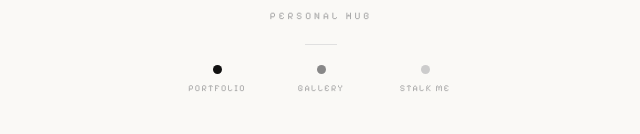
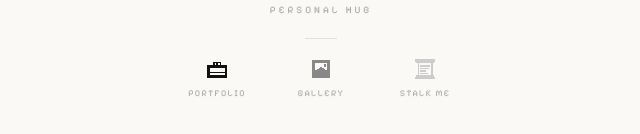
Before and after one commit to thomstah/personal-site, a Next.js app in the folder apps/hub/: page / in a window 1280 px wide. Shown: the part 582-716 px from the top of the page, without its empty margins (319-959 px from the left). Built offline with nearby package versions, Linux system fonts and the light colour scheme.

Commit message:
feat: replace nav dots with pixel art icons in hub
Briefcase for Portfolio, picture frame for Gallery,
scroll for Stalk Me links.

Co-Authored-By: Claude Sonnet 4.6 <noreply@anthropic.com>

```diff
--- /dev/null
+++ b/apps/hub/components/Icons.tsx
@@ -0,0 +1,53 @@
+interface IconProps {
+  size?: number;
+  color?: string;
+}
+
+export function BriefcaseIcon({ size = 20, color = 'currentColor' }: IconProps) {
+  return (
+    <svg viewBox="0 0 16 16" width={size} height={size} fill={color} shapeRendering="crispEdges" xmlns="http://www.w3.org/2000/svg">
+      <rect x="5" y="2" width="6" height="1"/>
+      <rect x="5" y="2" width="1" height="3"/>
+      <rect x="10" y="2" width="1" height="3"/>
+      <rect x="7" y="3" width="2" height="3"/>
+      <rect x="0" y="5" width="16" height="2"/>
+      <rect x="0" y="13" width="16" height="2"/>
+      <rect x="0" y="5" width="2" height="10"/>
+      <rect x="14" y="5" width="2" height="10"/>
+      <rect x="2" y="10" width="12" height="1"/>
+    </svg>
+  );
+}
+
+export function GalleryIcon({ size = 20, color = 'currentColor' }: IconProps) {
+  return (
+    <svg viewBox="0 0 16 16" width={size} height={size} fill={color} shapeRendering="crispEdges" xmlns="http://www.w3.org/2000/svg">
+      <rect x="1" y="1" width="14" height="2"/>
+      <rect x="1" y="13" width="14" height="2"/>
+      <rect x="1" y="1" width="2" height="14"/>
+      <rect x="13" y="1" width="2" height="14"/>
+      <rect x="10" y="4" width="2" height="2"/>
+      <rect x="7" y="6" width="2" height="1"/>
+      <rect x="6" y="7" width="4" height="1"/>
+      <rect x="5" y="8" width="6" height="1"/>
+      <rect x="3" y="9" width="10" height="4"/>
+    </svg>
+  );
+}
+
+export function ScrollIcon({ size = 20, color = 'currentColor' }: IconProps) {
+  return (
+    <svg viewBox="0 0 16 16" width={size} height={size} fill={color} shapeRendering="crispEdges" xmlns="http://www.w3.org/2000/svg">
+      <rect x="0" y="0" width="16" height="2"/>
+      <rect x="1" y="2" width="14" height="1"/>
+      <rect x="2" y="3" width="1" height="10"/>
+      <rect x="13" y="3" width="1" height="10"/>
+      <rect x="4" y="5" width="8" height="1"/>
+      <rect x="4" y="7" width="7" height="1"/>
+      <rect x="4" y="9" width="5" height="1"/>
+      <rect x="4" y="11" width="6" height="1"/>
+      <rect x="1" y="13" width="14" height="1"/>
+      <rect x="0" y="14" width="16" height="2"/>
+    </svg>
+  );
+}
--- a/apps/hub/components/NavDot.tsx
+++ b/apps/hub/components/NavDot.tsx
@@ -8,10 +8,11 @@ interface NavDotProps {
   label: string;
   href: string;
   color: string;
+  icon?: React.ReactNode;
   delay?: number;
 }
 
-export function NavDot({ label, href, color, delay = 0 }: NavDotProps) {
+export function NavDot({ label, href, color, icon, delay = 0 }: NavDotProps) {
   const [hovered, setHovered] = useState(false);
   const [navigating, setNavigating] = useState(false);
 
@@ -90,13 +91,12 @@ export function NavDot({ label, href, color, delay = 0 }: NavDotProps) {
         <motion.div
           animate={{ scale: hovered ? animation.hoverScale : 1 }}
           transition={{ duration: animation.hoverDuration / 1000 }}
-          style={{
-            width: '9px',
-            height: '9px',
-            borderRadius: '50%',
-            backgroundColor: color,
-          }}
-        />
+          style={{ color, lineHeight: 0 }}
+        >
+          {icon ?? (
+            <div style={{ width: '9px', height: '9px', borderRadius: '50%', backgroundColor: color }} />
+          )}
+        </motion.div>
 
         <span
           style={{
--- a/apps/hub/components/NavDots.tsx
+++ b/apps/hub/components/NavDots.tsx
@@ -1,10 +1,11 @@
 import { NavDot } from './NavDot';
+import { BriefcaseIcon, GalleryIcon, ScrollIcon } from './Icons';
 import { colors } from '@thommyxay/ui';
 
 const DESTINATIONS = [
-  { label: 'PORTFOLIO', href: 'https://portfolio.thommyxay.com', color: colors.dots[0] },
-  { label: 'GALLERY',   href: 'https://gallery.thommyxay.com',   color: colors.dots[1] },
-  { label: 'STALK ME',  href: 'https://links.thommyxay.com',     color: colors.dots[2] },
+  { label: 'PORTFOLIO', href: 'https://portfolio.thommyxay.com', color: colors.dots[0], icon: <BriefcaseIcon size={20} /> },
+  { label: 'GALLERY',   href: 'https://gallery.thommyxay.com',   color: colors.dots[1], icon: <GalleryIcon size={20} />   },
+  { label: 'STALK ME',  href: 'https://links.thommyxay.com',     color: colors.dots[2], icon: <ScrollIcon size={20} />    },
 ] as const;
 
 // Character fades in at delay=0, name at 0.1, rule at 0.2, dots start at 0.3
@@ -22,6 +23,7 @@ export function NavDots() {
           label={dest.label}
           href={dest.href}
           color={dest.color}
+          icon={dest.icon}
           delay={DOT_BASE_DELAY + i * 0.05}
         />
       ))}
```
